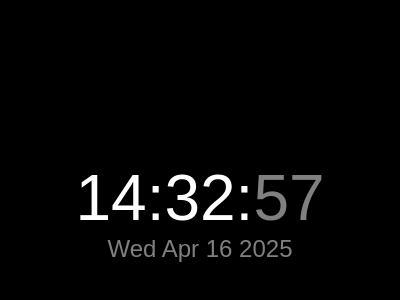
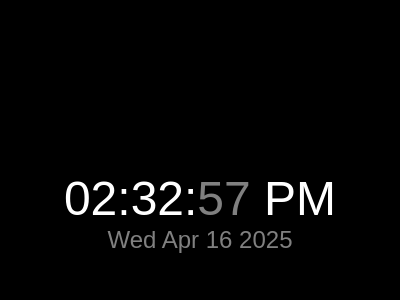
Before and after one commit to ak-1344/Basic_Timer, an Electron app: page index.html in a window 400 px wide. Shown: the part 210-510 px from the top of the page. Drawn offline with Linux system fonts and the light colour scheme.

Commit message:
Changed clock format from 24hrs to 12hrs

```diff
--- a/index.html
+++ b/index.html
@@ -17,7 +17,7 @@
         }
 
         #time {
-            font-size: 64px;
+            font-size: 48px;
         }
 
         #seconds {
@@ -41,7 +41,9 @@
             const minutes = now.getMinutes().toString().padStart(2, '0');
             const seconds = now.getSeconds().toString().padStart(2, '0');
             const date = now.toDateString();
-            document.getElementById('time').innerHTML = `${hours}:${minutes}:<span id='seconds'>${seconds}</span>`;
+            const period = hours >= 12 ? 'PM' : 'AM';
+            const hours12 = (hours % 12 || 12).toString().padStart(2, '0');
+            document.getElementById('time').innerHTML = `${hours12}:${minutes}:<span id='seconds'>${seconds}</span> ${period}`;
             document.getElementById('date').innerText = date;
         }
         setInterval(updateTime, 1000);
```
Also changed, not shown: Screenshot from 2025-03-01 13-24-50.png (added), Screenshot from 2025-03-01 13-31-53.png (added).
